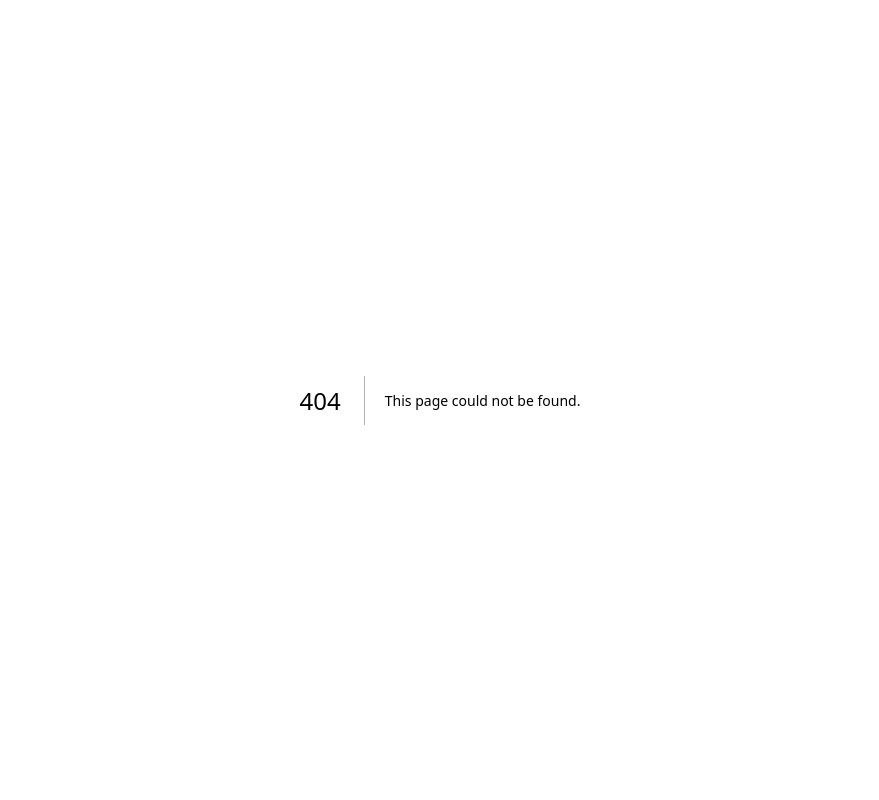
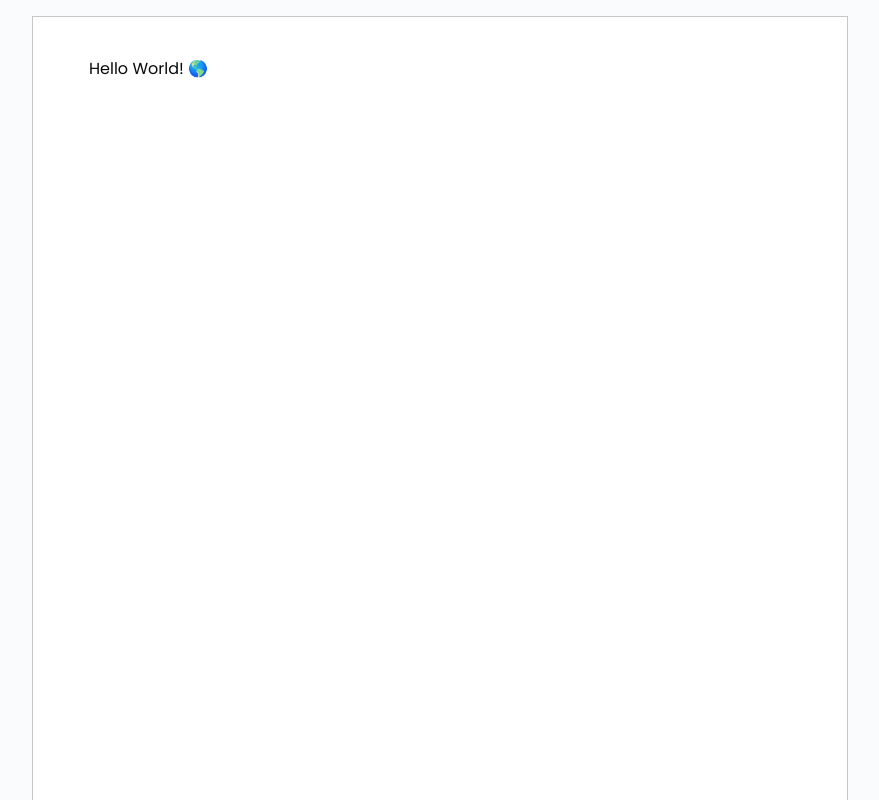
Before and after one commit to adi2405/Scribble, a Next.js app: page /documents/123 in a window 1280 px wide. Before the commit this address had no page. Shown: the top 800 px of the page, without its empty margins (200-1079 px from the left). Built offline with nearby package versions, Linux system fonts and the light colour scheme.

Commit message:
02: tiptap editor

```diff
--- a/package.json
+++ b/package.json
@@ -10,6 +10,9 @@
   },
   "dependencies": {
     "@base-ui/react": "^1.3.0",
+    "@tiptap/pm": "^3.20.4",
+    "@tiptap/react": "^3.20.4",
+    "@tiptap/starter-kit": "^3.20.4",
     "class-variance-authority": "^0.7.1",
     "clsx": "^2.1.1",
     "cmdk": "^1.1.1",
--- /dev/null
+++ b/src/app/documents/[documentId]/page.tsx
@@ -0,0 +1,11 @@
+import { DocumentIdView } from "@/features/documents/views/document-id-view";
+
+export default async function DocumentIdPage({
+  params,
+}: {
+  params: Promise<{ documentId: string }>;
+}) {
+  const { documentId } = await params;
+
+  return <DocumentIdView documentId={documentId} />;
+}
--- /dev/null
+++ b/src/app/documents/page.tsx
@@ -0,0 +1,5 @@
+export default function DocumentsPage() {
+  return (
+    <div>Documents Page</div>
+  );
+}
--- /dev/null
+++ b/src/features/documents/components/editor.tsx
@@ -0,0 +1,27 @@
+"use client";
+
+import StarterKit from "@tiptap/starter-kit";
+import { useEditor, EditorContent } from "@tiptap/react";
+
+export function Editor() {
+  const editor = useEditor({
+    editorProps: {
+      attributes: {
+        style: "padding-left: 56px; padding-right: 56px;",
+        class:
+          "focus:outline-none print:border-0 bg-white border border-[#C7C7C7] flex flex-col min-h-[1054px] w-[816px] pt-10 pr-14 pb-10 cursor-text",
+      },
+    },
+    extensions: [StarterKit],
+    content: "<p>Hello World! 🌎️</p>",
+    immediatelyRender: false,
+  });
+
+  return (
+    <div className="size-full overflow-x-auto bg-[#F9FBFD] px-4 print:p-0 print:bg-white print:overflow-visible">
+      <div className="min-w-max flex justify-center w-[816px] py-4 print:py-0 mx-auto print:w-full print:min-w-0">
+        <EditorContent editor={editor} />
+      </div>
+    </div>
+  );
+}
--- /dev/null
+++ b/src/features/documents/views/document-id-view.tsx
@@ -0,0 +1,13 @@
+import { Editor } from "../components/editor"
+
+interface DocumentIdViewProps {
+  documentId: string;
+}
+
+export function DocumentIdView({ documentId }: DocumentIdViewProps) {
+  return (
+    <div className="min-h-screen bg-[#FAFBFD]">
+      <Editor />
+    </div>
+  );
+}
```
Also changed, not shown: 1 other file (tests, documents, lock files or other folders).
